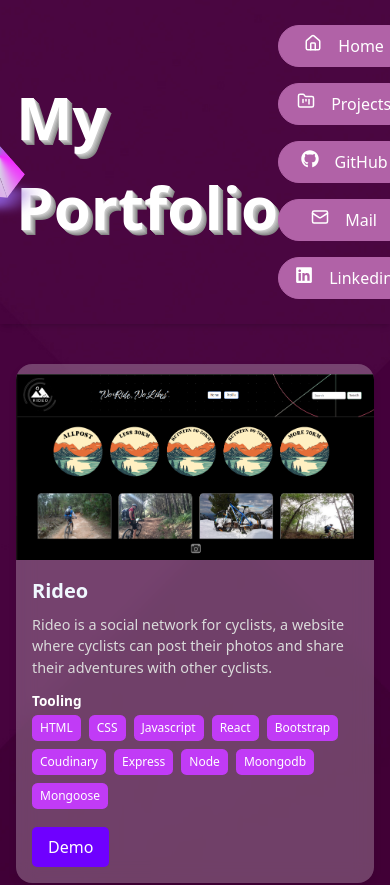
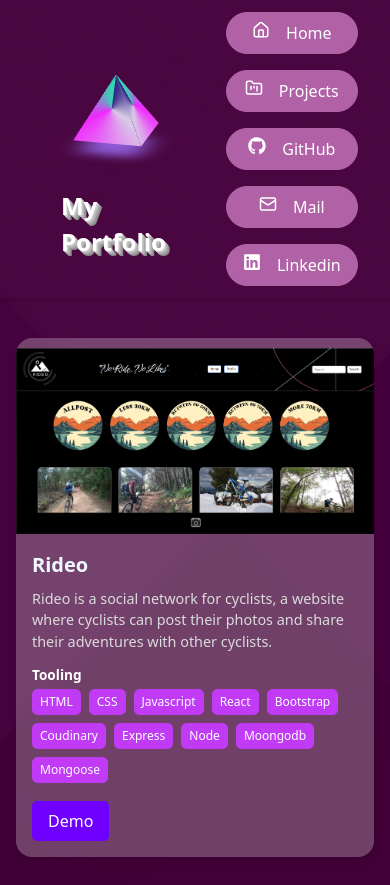
Before and after one commit to ncorpas88/myPortfolio, a React (Vite) app: page /projects in a window 390 px wide. Shown: the top 885 px of the page. Built offline with nearby package versions, Linux system fonts and the light colour scheme; a web font is replaced by a local one.

Commit message:
responsive

```diff
--- a/src/components/Navbar.jsx
+++ b/src/components/Navbar.jsx
@@ -6,13 +6,13 @@ import "../styles/navbar.css";
 function Navbar() {
   return (
     <nav className="navbar">
-      <div class="pyramid-loader">
-        <div class="wrapper">
-          <span class="side side1"></span>
-          <span class="side side2"></span>
-          <span class="side side3"></span>
-          <span class="side side4"></span>
-          <span class="shadow"></span>
+      <div className="pyramid-loader">
+        <div className="wrapper">
+          <span className="side side1"></span>
+          <span className="side side2"></span>
+          <span className="side side3"></span>
+          <span className="side side4"></span>
+          <span className="shadow"></span>
         </div>
       </div>
       <div className="title">
--- a/src/styles/home.css
+++ b/src/styles/home.css
@@ -136,4 +136,10 @@
   .img {
     margin-right: -120px;
   }
+
+  .description {
+        font-size: larger;
+        margin-right: 40px;
+        margin-left: 40px;
+    }
 }
--- a/src/styles/navbar.css
+++ b/src/styles/navbar.css
@@ -20,11 +20,6 @@
    bg-ubuntu-light hover:bg-ubuntu-dark transition;
 }
 
-.logo {
-  width: 300px;
-  margin-left: 100px;
-  margin-top: -30px;
-}
 
 .pyramid-loader {
   position: relative;
@@ -125,9 +120,32 @@
     @apply flex-col gap-4;
   }
 
-  .logo {
+  .pyramid-loader {
     width: 200px;
+    height: 200px;
     margin-left: 10px;
     margin-top: 30px;
   }
 }
+
+@media (max-width: 700px) {
+
+  .navbar-links {
+    @apply flex-col gap-4;
+  }
+
+  .wrapper {
+    width: 80px;
+    height: 80px;
+    margin-left: 50px;
+    margin-right: -30px;
+  }
+
+  .title {
+    font-size: 24px;
+    margin-top: 150px;
+    margin-left: -65px;
+    margin-right: 60px;
+  }
+
+}
```
